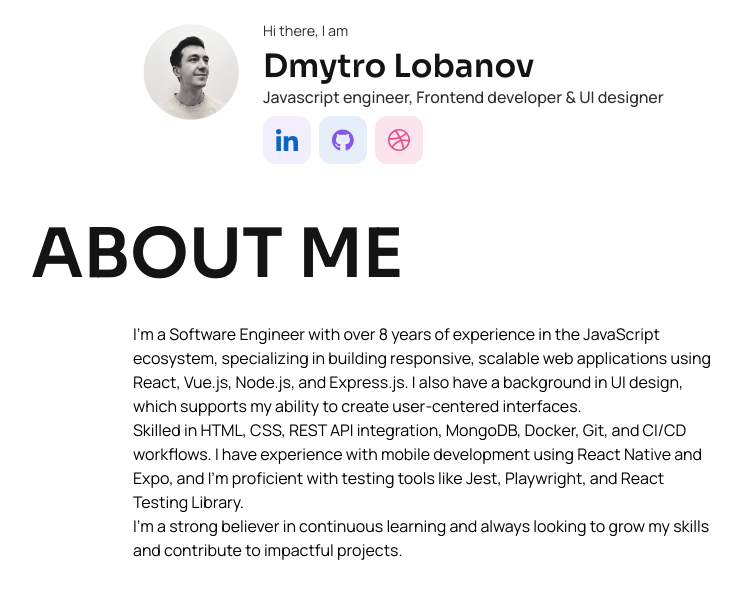
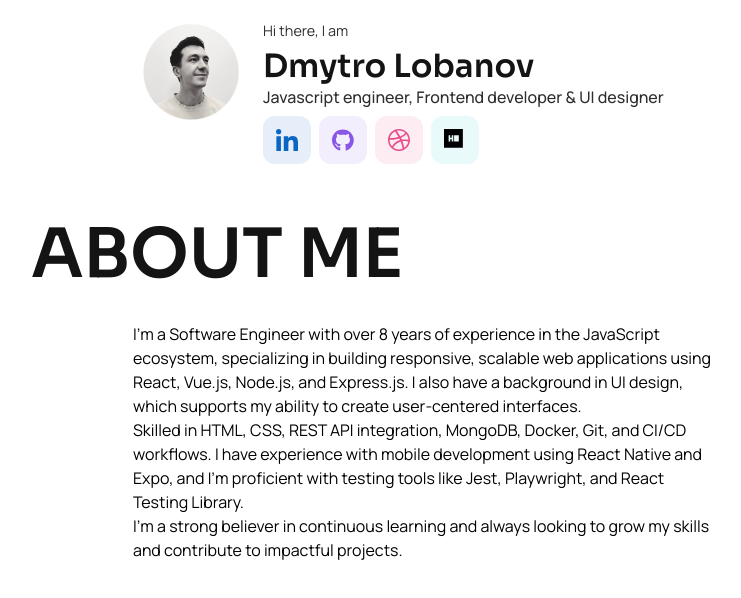
Before and after one commit to dimaspirit/dimaspirit.github.io, a website built with Parcel: page src/index.html in a window 1280 px wide. Shown: the whole page, without its empty margins (213-954 px from the left). Built offline with nearby package versions, Linux system fonts and the light colour scheme; files whose address does not match are found by name.

Commit message:
feat: Add hackerrank link

```diff
--- a/src/partials/header.html
+++ b/src/partials/header.html
@@ -29,6 +29,12 @@
           <img src="./icons/dribbble.svg" alt="Dribbble icon" class="social-social-icon">
         </a>
       </li>
+
+      <li>
+        <a class="header-social-item header-social-hackerrank" href="https://www.hackerrank.com/profile/dmytrolobanov" target="_blank" rel="noopener noreferrer">
+          <img src="./icons/hackerrank.svg" alt="Hackerrank icon" class="social-social-icon">
+        </a>
+      </li>
     </ul>
   </div>
 </header>
--- a/src/styles/header.css
+++ b/src/styles/header.css
@@ -55,13 +55,16 @@
 }
 
 .header-social-linkedin {
+  background: rgba(10, 102, 194, 0.1);
+}
+.header-social-github {
   background: rgba(137, 87, 229, 0.1);
 }
-.header-social-github {
-  background: rgba(10, 102, 194, 0.1)
+.header-social-dribbble {
+  background: rgba(234, 76, 137, 0.1)
 }
-.header-social-dribbble {
-  background: rgba(234, 76, 137, 0.15)
+.header-social-hackerrank {
+  background: rgba(46, 200, 201, 0.1)
 }
 
 .social-social-icon {
```
Also changed, not shown: src/icons/hackerrank.svg (added).
